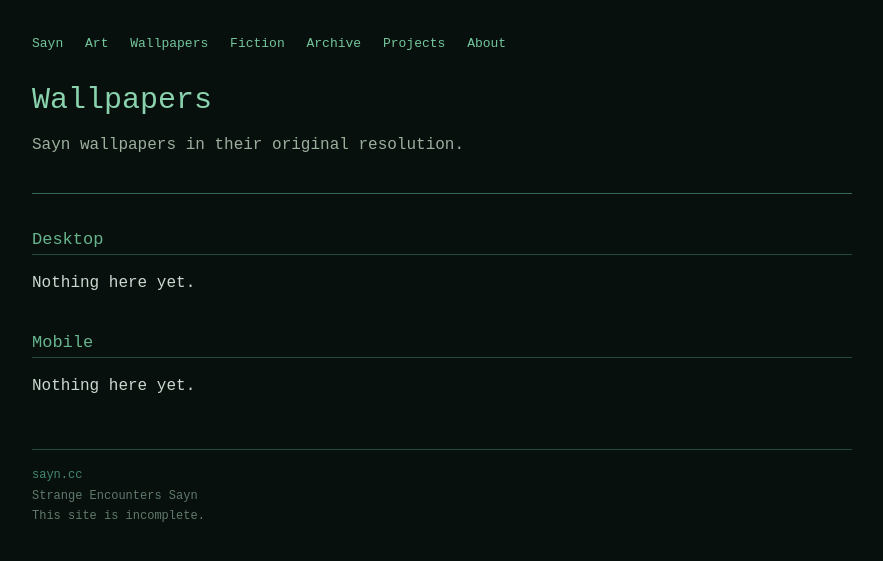
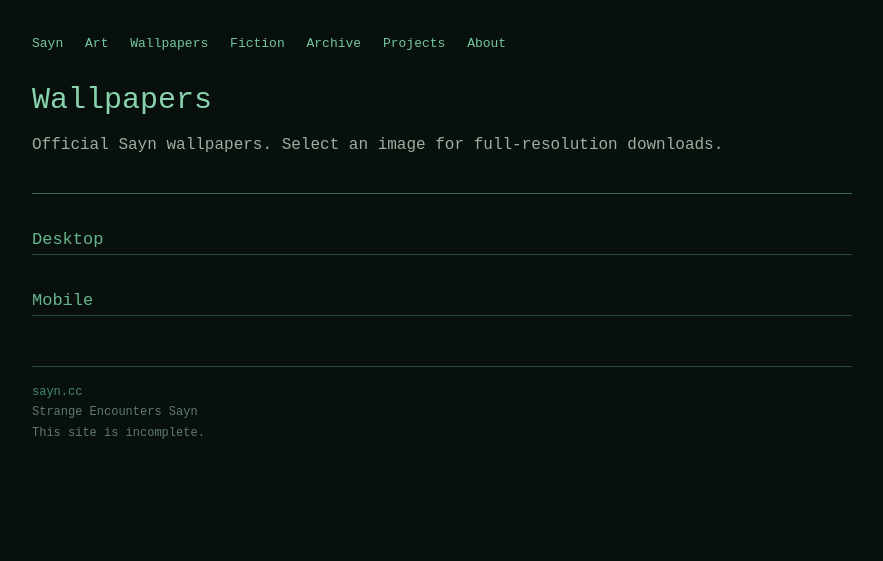
Before and after one commit to uvxszi/sayn.cc, a Jekyll site: the page built from wallpapers/index.html, in a window 1280 px wide. Shown: the top 561 px of the page, without its empty margins (198-1081 px from the left). Built offline with Jekyll 4.4.1, drawn with Linux system fonts in a browser that asks for light colours.

Commit message:
Update index.html

```diff
--- a/wallpapers/index.html
+++ b/wallpapers/index.html
@@ -8,14 +8,59 @@ description: Official Sayn desktop and mobile wallpapers.
   <h1>Wallpapers</h1>
 
   <p class="intro">
-    Sayn wallpapers in their original resolution.
+    Official Sayn wallpapers. Select an image for full-resolution downloads.
   </p>
 </header>
 
 <h2>Desktop</h2>
 
-<p>Nothing here yet.</p>
+<div class="wallpaper-gallery">
+
+{% assign desktop_wallpapers = site.wallpapers | where: "category", "desktop" %}
+
+{% for wallpaper in desktop_wallpapers %}
+
+  <div class="wallpaper">
+    <a href="{{ wallpaper.url }}">
+      <img
+        src="/assets/wallpapers/generated/{{ wallpaper.wallpaper_id }}-preview.webp"
+        alt="{{ wallpaper.alt }}"
+        loading="lazy">
+    </a>
+
+    <p>
+      <a href="{{ wallpaper.url }}">{{ wallpaper.title }}</a><br>
+      <span class="tag">{{ wallpaper.resolution }}</span>
+    </p>
+  </div>
+
+{% endfor %}
+
+</div>
+
 
 <h2>Mobile</h2>
 
-<p>Nothing here yet.</p>
+<div class="wallpaper-gallery">
+
+{% assign mobile_wallpapers = site.wallpapers | where: "category", "mobile" %}
+
+{% for wallpaper in mobile_wallpapers %}
+
+  <div class="wallpaper">
+    <a href="{{ wallpaper.url }}">
+      <img
+        src="/assets/wallpapers/generated/{{ wallpaper.wallpaper_id }}-preview.webp"
+        alt="{{ wallpaper.alt }}"
+        loading="lazy">
+    </a>
+
+    <p>
+      <a href="{{ wallpaper.url }}">{{ wallpaper.title }}</a><br>
+      <span class="tag">{{ wallpaper.resolution }}</span>
+    </p>
+  </div>
+
+{% endfor %}
+
+</div>
```
